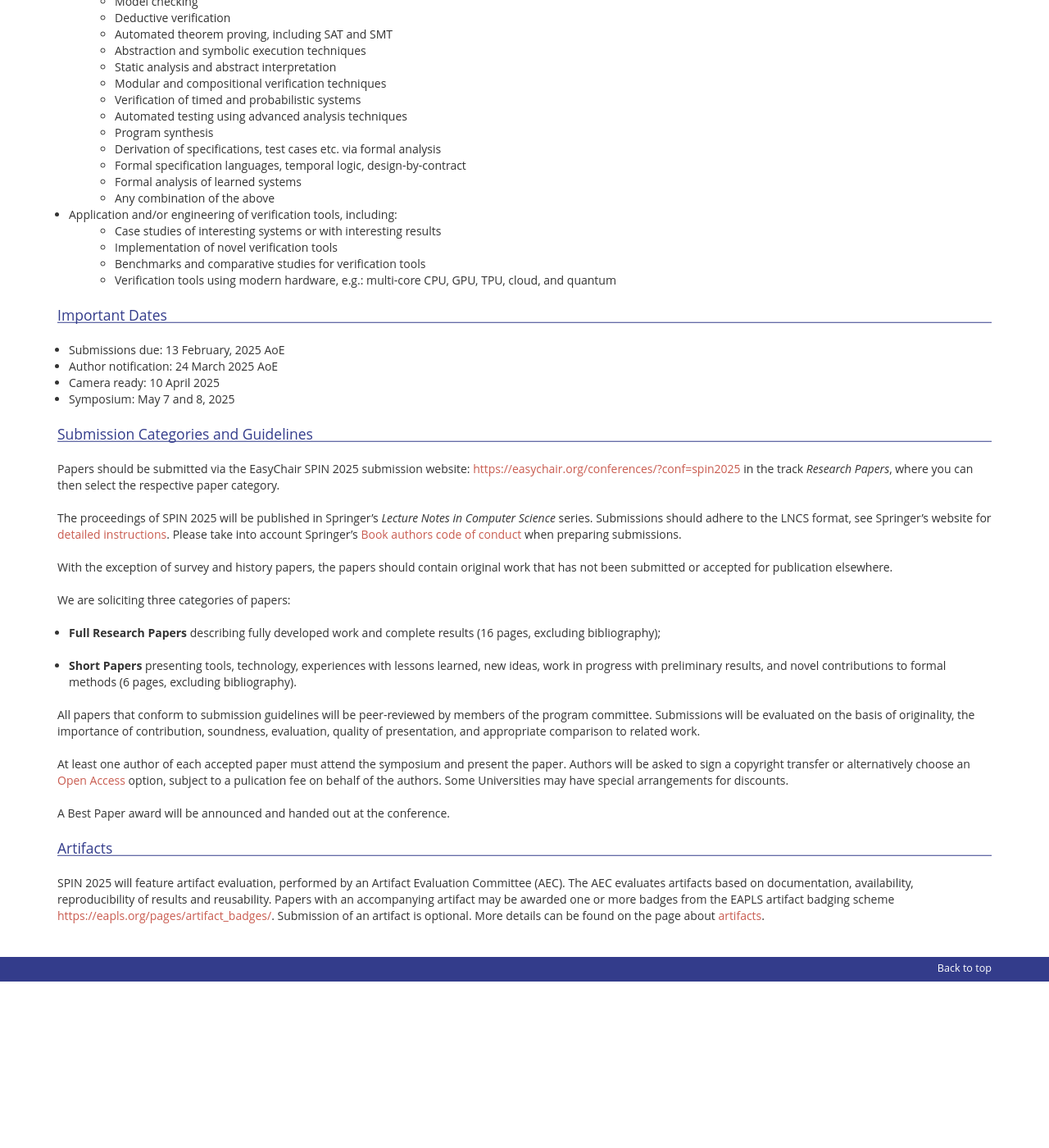
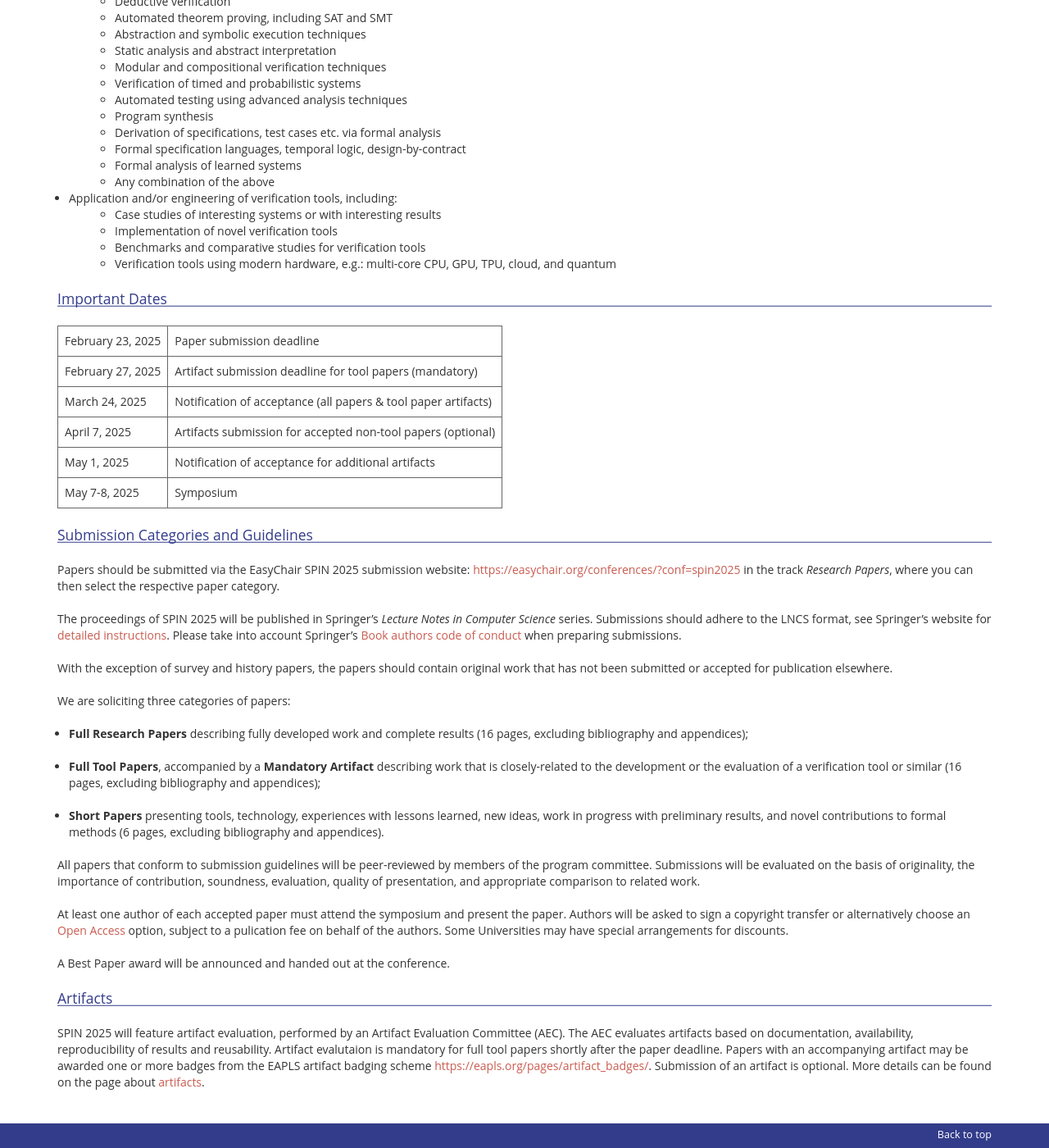
Before and after one commit to SPIN-web/SPIN2026, a Jekyll site: the page built from _pages/call.md, in a window 1280 px wide and 1400 px high, scrolled down 833 px. Shown: the whole window at 82% size. Built offline with Jekyll 4.4.1, drawn with Linux system fonts in a browser that asks for light colours; nearby versions of some CDN libraries; our own code applies the rules of GitHub Pages for plain Markdown files; before the commit the page ends 2030 px from its top, so only the background shows below that; some of the changed text lies outside the part shown.

Commit message:
minor fixes + update CFP

```diff
--- a/_pages/call.md
+++ b/_pages/call.md
@@ -30,6 +29,7 @@ Topics of interest include, but are not limited to:
     - Formal specification languages, temporal logic, design-by-contract
     - Formal analysis of learned systems
     - Any combination of the above
+
 - Application and/or engineering of verification tools, including:
     - Case studies of interesting systems or with interesting results
     - Implementation of novel verification tools
@@ -38,10 +38,13 @@ Topics of interest include, but are not limited to:
 
 ## Important Dates
 
-- Submissions due: 13 February, 2025 AoE
-- Author notification: 24 March 2025 AoE
-- Camera ready: 10 April 2025
-- Symposium: May 7 and 8, 2025
+|----------------------|-----------------------------------------------------------|
+| February 23, 2025    | Paper submission deadline
+| February 27, 2025    | Artifact submission deadline for tool papers (mandatory)
+|    March 24, 2025    | Notification of acceptance (all papers & tool paper artifacts)
+|    April  7, 2025    | Artifacts submission for accepted non-tool papers (optional)
+|      May  1, 2025    | Notification of acceptance for additional artifacts
+|     May 7-8, 2025    | Symposium
 
 ## Submission Categories and Guidelines
 
@@ -53,9 +56,11 @@ With the exception of survey and history papers, the papers should contain origi
 
 We are soliciting three categories of papers:
 
-* **Full Research Papers** describing fully developed work and complete results (16 pages, excluding bibliography);
+* **Full Research Papers** describing fully developed work and complete results (16 pages, excluding bibliography and appendices);
 
-* **Short Papers** presenting tools, technology, experiences with lessons learned, new ideas, work in progress with preliminary results, and novel contributions to formal methods (6 pages, excluding bibliography).
+* **Full Tool Papers**, accompanied by a **Mandatory Artifact** describing work that is closely-related to the development or the evaluation of a verification tool or similar (16 pages, excluding bibliography and appendices);
+
+* **Short Papers** presenting tools, technology, experiences with lessons learned, new ideas, work in progress with preliminary results, and novel contributions to formal methods (6 pages, excluding bibliography and appendices).
 
 All papers that conform to submission guidelines will be peer-reviewed by members of the program committee. Submissions will be evaluated on the basis of originality, the importance of contribution, soundness, evaluation, quality of presentation, and appropriate comparison to related work.
 
@@ -66,4 +71,4 @@ A Best Paper award will be announced and handed out at the conference.
 
 ## Artifacts
 
-SPIN 2025 will feature artifact evaluation, performed by an Artifact Evaluation Committee (AEC). The AEC evaluates artifacts based on documentation, availability, reproducibility of results and reusability. Papers with an accompanying artifact may be awarded one or more badges from the EAPLS artifact badging scheme [https://eapls.org/pages/artifact_badges/](https://eapls.org/pages/artifact_badges/). Submission of an artifact is optional. More details can be found on the page about [artifacts]({{ site.baseurl }}{% link _pages/artifacts.md %}).
+SPIN 2025 will feature artifact evaluation, performed by an Artifact Evaluation Committee (AEC). The AEC evaluates artifacts based on documentation, availability, reproducibility of results and reusability. Artifact evalutaion is mandatory for full tool papers shortly after the paper deadline. Papers with an accompanying artifact may be awarded one or more badges from the EAPLS artifact badging scheme [https://eapls.org/pages/artifact_badges/](https://eapls.org/pages/artifact_badges/). Submission of an artifact is optional. More details can be found on the page about [artifacts]({{ site.baseurl }}{% link _pages/artifacts.md %}).
```
Also changed, not shown: other parts of _pages/call.md (+0 -1 lines), _pages/index.md (+8 -6 lines).
